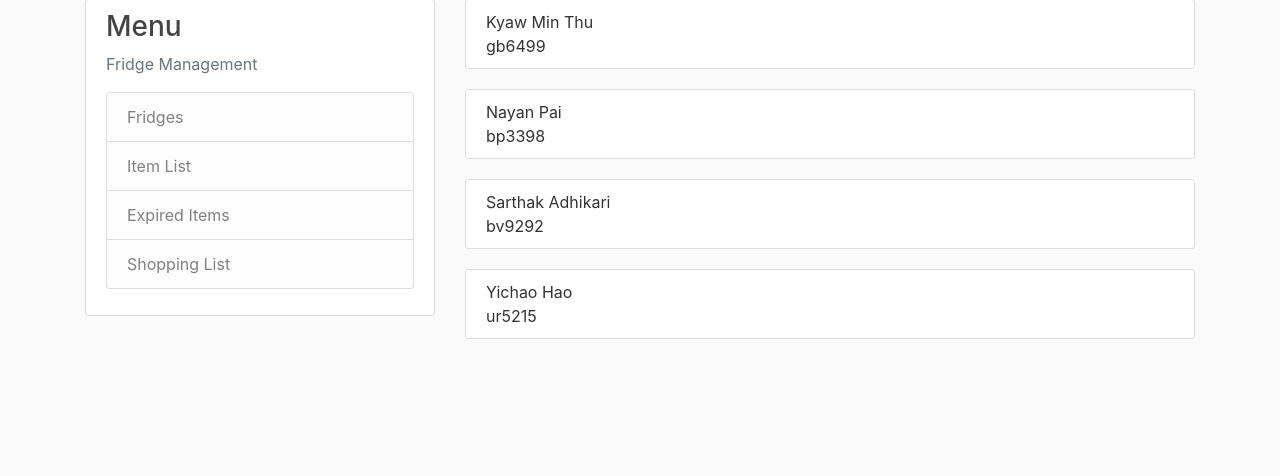
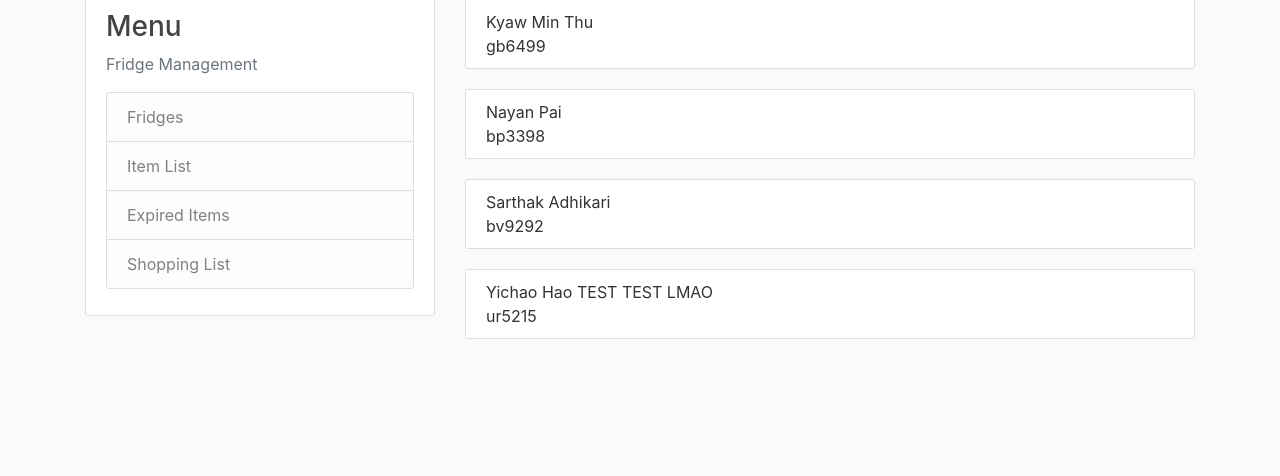
Before and after one commit to adhikarisarthak/fridgemanagement, a Django app: page /about/ in a window 1280 px wide. Shown: the part 81-557 px from the top of the page. Run offline with Django 4.2, Linux system fonts and the light colour scheme; some libraries are stand-ins or nearby versions.

Commit message:
test revert

```diff
--- a/fridge_app/views.py
+++ b/fridge_app/views.py
@@ -55,7 +55,7 @@ members = [
         "id": "bv9292",
     },
     {
-        "name": "Yichao Hao",
+        "name": "Yichao Hao TEST TEST LMAO",
         "id": "ur5215",
     }
 ]
```
Also changed, not shown: fridge_app/templates/fridge_app/home.html (+7 -2 lines).
